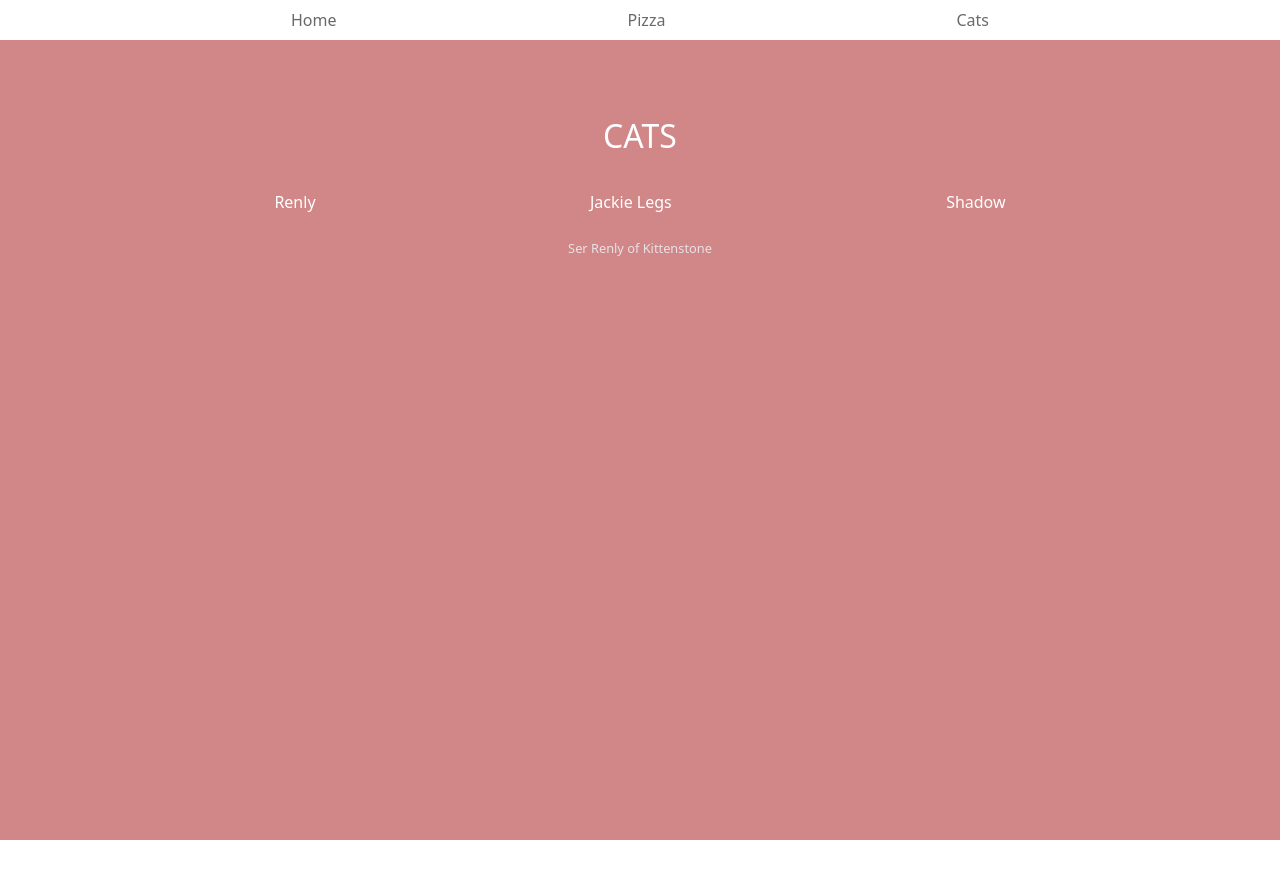
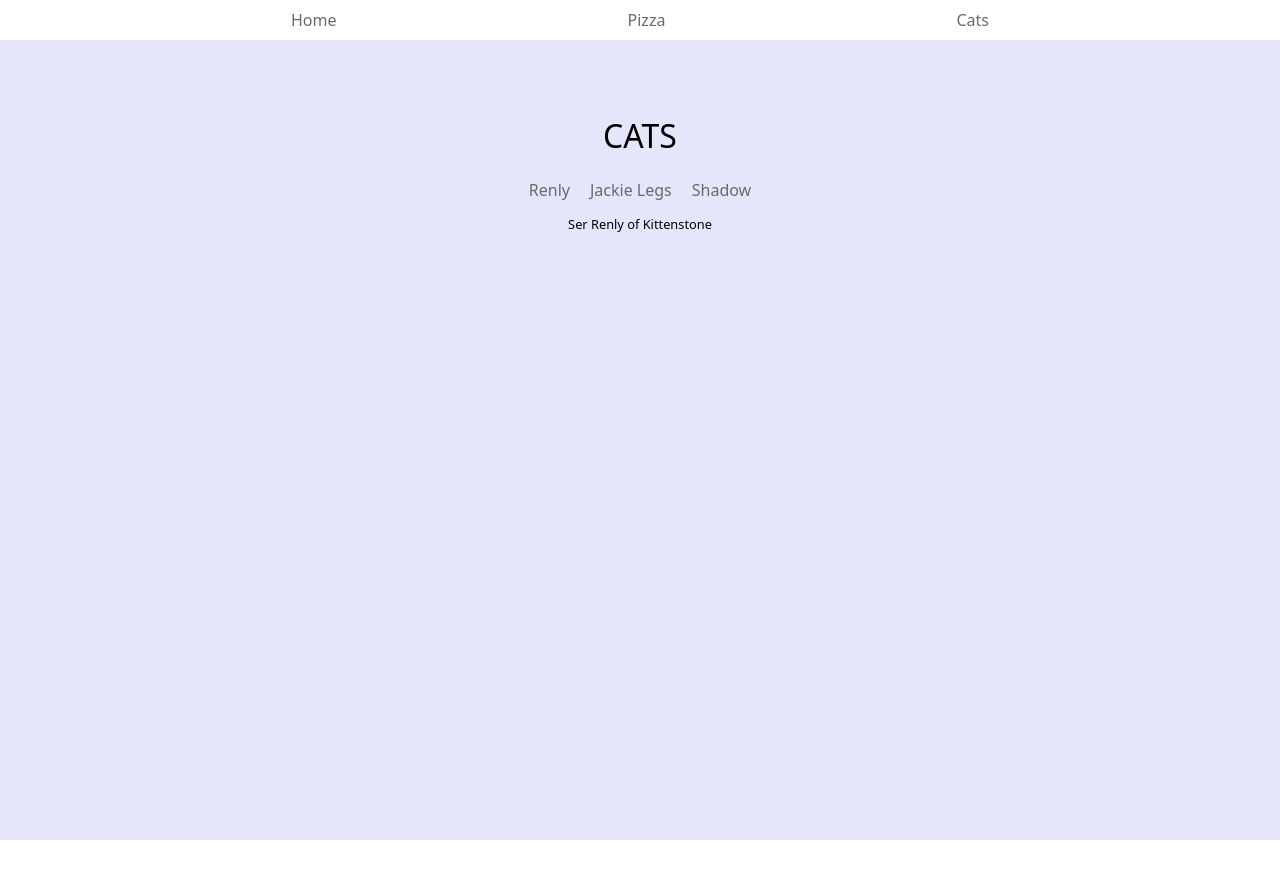
Before and after one commit to kathrynzaro/react-template, a React app: page /cats in a window 1280 px wide. Shown: the top 878 px of the page. After the commit the page ends 840 px from the top, so only its background shows below. Built offline with nearby package versions, Linux system fonts and the light colour scheme.

Commit message:
refactors layout

```diff
--- a/src/components/App.jsx
+++ b/src/components/App.jsx
@@ -9,7 +9,7 @@ import JackieLegs from './Cats/JackieLegs.jsx';
 import Renly from './Cats/Renly.jsx';
 import Shadow from './Cats/Shadow.jsx';
 import Dashboard from './Dashboard/Dashboard.jsx';
-import Layout from './Layout/Layout.jsx';
+import Layout from './Page/Layout.jsx';
 import Pizza from './Pizza/Pizza.jsx';
 
 export default function App() {
--- a/src/components/Cats/Cats.css
+++ b/src/components/Cats/Cats.css
@@ -1,16 +1,14 @@
 .Cats {
   min-height: 100vh;
   width: 100vw;
-  background-color: rgb(209, 135, 135);
+  background-color: var(--purple);
   text-align: center;
   padding-top: 50px;
-  color: var(--white);
   display: flex;
   flex-direction: column;
   align-items: center;
 }
 
-
 .Cats a {
-  color: white;
+  padding: 10px;
 }
--- a/src/components/Dashboard/Dashboard.css
+++ b/src/components/Dashboard/Dashboard.css
@@ -1,6 +1,7 @@
 .Dashboard {
-  background-color: aliceblue;
+  background-color: var(--linen);
   min-height: 100vh;
   text-align: center;
   padding: 50px;
+
 }
--- a/src/components/Layout/Layout.jsx
+++ /dev/null
@@ -1,20 +0,0 @@
-import { Outlet, Link } from 'react-router-dom';
-import styles from './Layout.css';
-
-export default function Layout() {
-  return (
-    <div className={styles.Layout}>
-      <header>
-        <nav>
-          <Link to="">Home</Link>
-          <Link to="pizza">Pizza</Link>
-          <Link to="cats">Cats</Link>
-        </nav>
-      </header>
-
-      <main>
-        <Outlet />
-      </main>
-    </div>
-  );
-}
--- /dev/null
+++ b/src/components/Page/Header.jsx
@@ -0,0 +1,9 @@
+import Navigation from './Navigation';
+
+export default function Header() {
+  return (
+    <header>
+      <Navigation />
+    </header>
+  );
+}
--- /dev/null
+++ b/src/components/Page/Layout.css
@@ -0,0 +1,4 @@
+.Layout {
+  min-height: 100vh;
+  font-family: system-ui, -apple-system, BlinkMacSystemFont, 'Segoe UI', Roboto, Oxygen, Ubuntu, Cantarell, 'Open Sans', 'Helvetica Neue', sans-serif;
+}
--- /dev/null
+++ b/src/components/Page/Layout.jsx
@@ -0,0 +1,15 @@
+import { Outlet } from 'react-router-dom';
+import Header from './Header';
+import styles from './Layout.css';
+
+export default function Layout() {
+  return (
+    <div className={styles.Layout}>
+      <Header />
+
+      <main>
+        <Outlet />
+      </main>
+    </div>
+  );
+}
--- a/src/components/Layout/Layout.css
+++ b/src/components/Page/Navigation.css
@@ -1,9 +1,4 @@
-.Layout {
-  min-height: 100ch;
-  font-family: system-ui, -apple-system, BlinkMacSystemFont, 'Segoe UI', Roboto, Oxygen, Ubuntu, Cantarell, 'Open Sans', 'Helvetica Neue', sans-serif;
-}
-
-.Layout nav {
+.Navigation {
   display: flex;
   justify-content: space-evenly;
   align-items: center;
--- /dev/null
+++ b/src/components/Page/Navigation.jsx
@@ -0,0 +1,12 @@
+import { NavLink } from 'react-router-dom';
+import styles from './Navigation.css';
+
+export default function Navigation() {
+  return (
+    <nav className={styles.Navigation}>
+      <NavLink to="">Home</NavLink>
+      <NavLink to="pizza">Pizza</NavLink>
+      <NavLink to="cats">Cats</NavLink>
+    </nav>
+  );
+}
--- a/src/components/Pizza/Pizza.css
+++ b/src/components/Pizza/Pizza.css
@@ -1,7 +1,10 @@
 .Pizza {
-  background-color: var(--red);
-  color: var(--white);
+  background-color: var(--pink);
   min-height: 100vh;
   text-align: center;
   padding: 50px;
 }
+
+h1 {
+  color: var(--black);
+}
--- a/src/global.css
+++ b/src/global.css
@@ -4,8 +4,12 @@
 
 :root {
   --white: white;
-  --red: darkred;
+  --pink: mistyrose;
   --nav-link: dimgrey;
+  --paragraph-color: rgba(240, 248, 255, 0.783);
+  --black: black;
+  --purple: lavender;
+  --linen: linen;
 }
 
 body {
@@ -22,5 +26,4 @@ h1 {
 p {
   font-size: .8rem;
   padding-top: 20px;
-  color: rgba(240, 248, 255, 0.783);
 }
```
Also changed, not shown: src/components/Page/Header.css (added).
